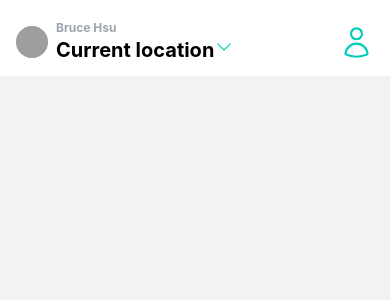
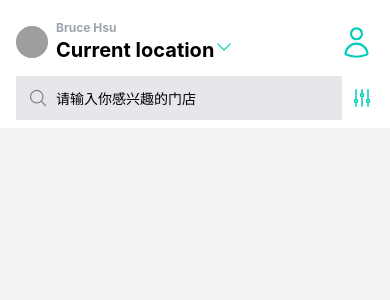
Before and after one commit to Bruce-CodeMan/Deliveroo, a React Native app: screen /home in a window 390 px wide. Shown: the top 300 px of the page. Built offline with nearby package versions, Linux system fonts and the light colour scheme; grey boxes are pictures that could not be loaded.

Commit message:
modify the homescreen

```diff
--- a/screens/HomeScreen.js
+++ b/screens/HomeScreen.js
@@ -3,12 +3,14 @@
  * @Author: Bruce Hsu
  * @Description:
  */
-import { SafeAreaView, Text, View, Image, TouchableOpacity } from "react-native";
+import { SafeAreaView, Text, View, Image, TouchableOpacity, TextInput } from "react-native";
 import { useNavigation } from "@react-navigation/native";
 import { useLayoutEffect } from "react";
 import {
   ChevronDownIcon,
-  UserIcon
+  UserIcon,
+  AdjustmentsVerticalIcon,
+  MagnifyingGlassIcon
 } from "react-native-heroicons/outline";
 
 const HomeScreen = () => {
@@ -42,6 +44,19 @@
           <UserIcon size={35} color="#00CCBB"/>
         </TouchableOpacity>
       </View>
+      {/* header end */}
+
+      {/* search  */}
+      <View className="flex-row items-center space-x-2 mx-4 pb-2">
+        <View className="flex-row space-x-2 bg-gray-200 p-3 flex-1">
+          <MagnifyingGlassIcon size={20} color="gray"/>
+          <TextInput
+            placeholder="请输入你感兴趣的门店"
+          />
+        </View>
+        <AdjustmentsVerticalIcon color="#00CCBB"/>
+      </View>
+      {/* search end */}
     </SafeAreaView>
   )
 }
```
